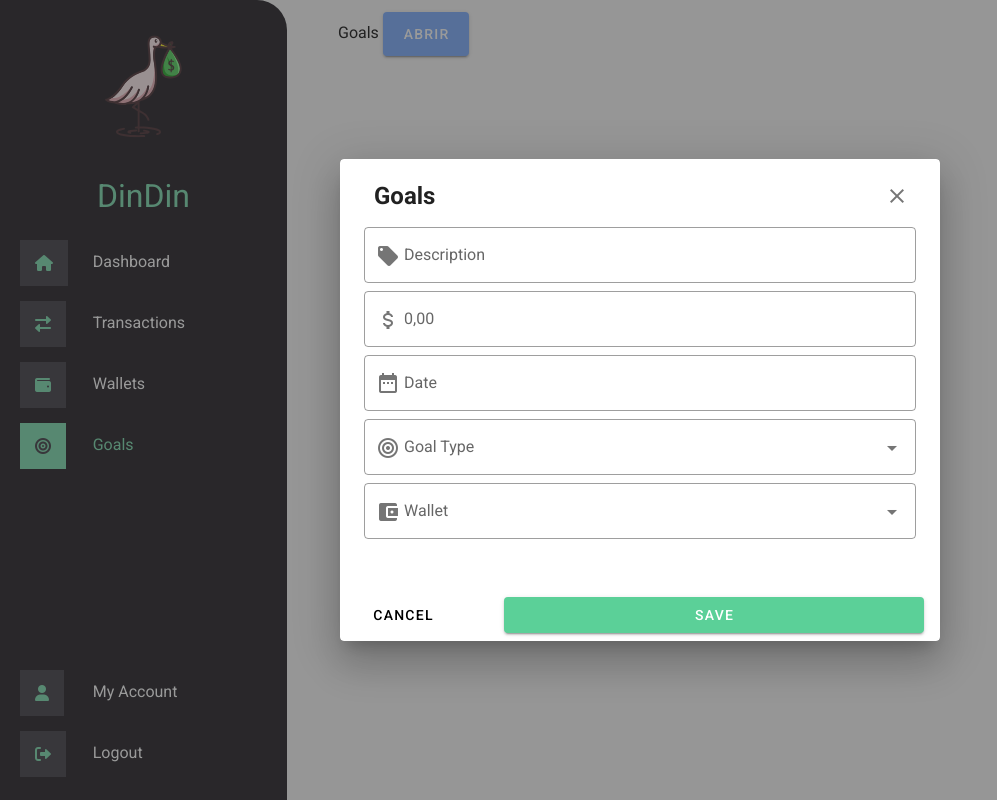
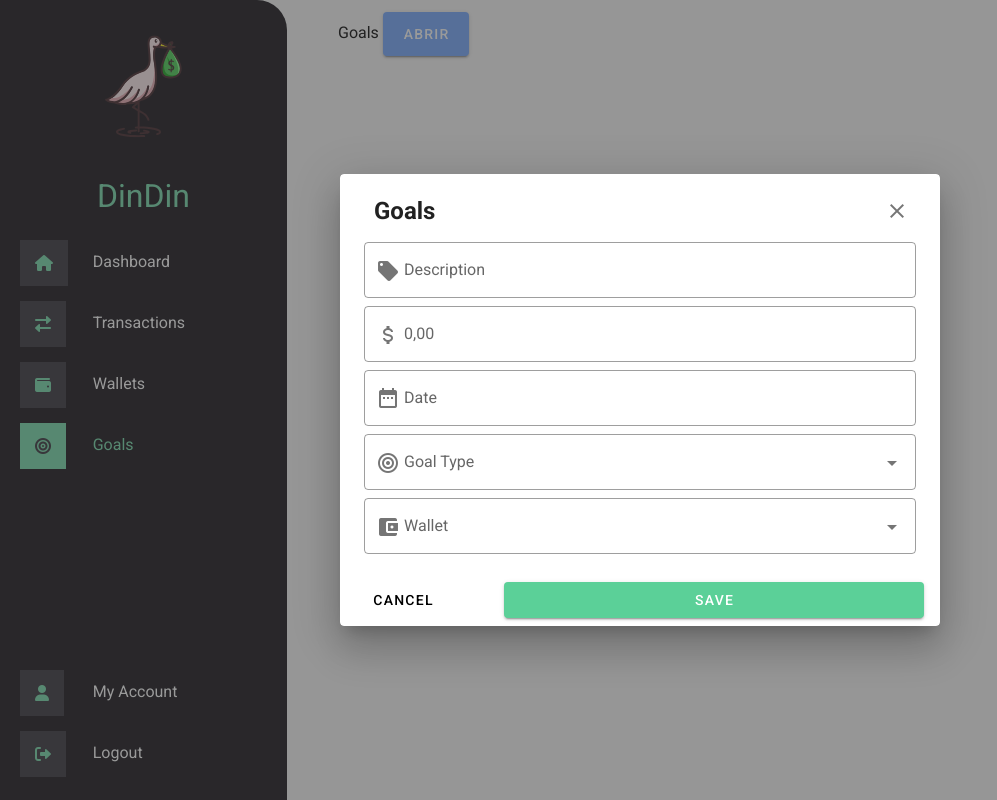
Before and after one commit to ICEI-PUC-Minas-PPLES-TI/plf-es-2022-1-ti5-5104100-DinDin, a Nuxt app in the folder Codigo/dindin-frontend/: page /goals in a window 1280 px wide. Both pictures are taken after a click on the button "ABRIR". Shown: the whole page, without its empty margins (0-997 px from the left). Built offline with nearby package versions, Linux system fonts and the light colour scheme.

Commit message:
remove space button textfield

```diff
--- a/Codigo/dindin-frontend/components/goals/modal.vue
+++ b/Codigo/dindin-frontend/components/goals/modal.vue
@@ -79,6 +79,7 @@
               <v-select
               prepend-inner-icon="mdi-wallet"
                 outlined
+                hide-details="auto"
                 :items="[
                   { text: 'Personal', value: 1 },
                   { text: 'Public', value: 2 },
@@ -90,7 +91,7 @@
         </v-container>
       </v-card-text>
       <v-card-actions>
-        <v-row>
+        <v-row >
           <v-col cols="3">
             <v-btn text color="black" flat @click.stop="show = false"
               >Cancel</v-btn
```
